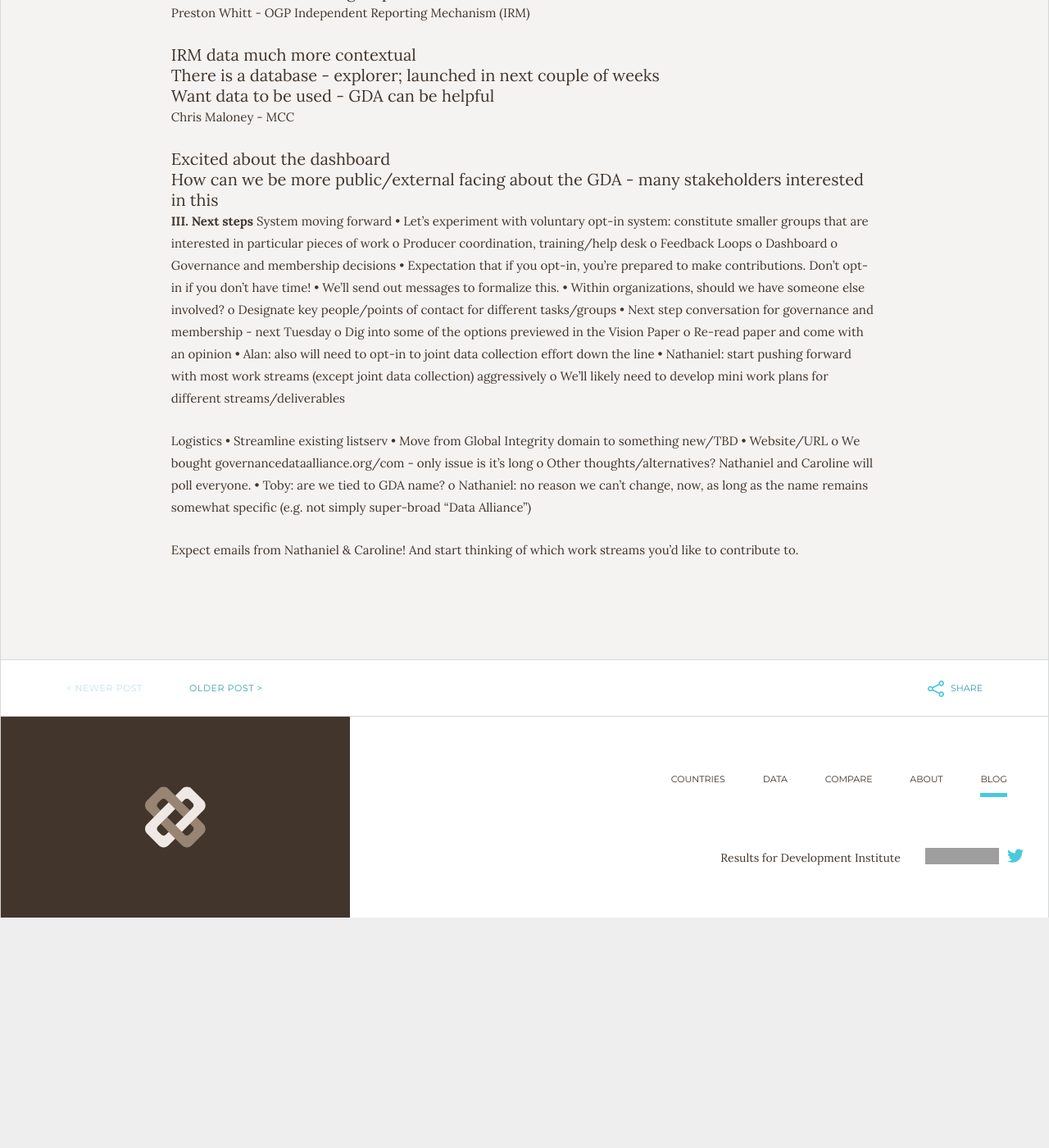
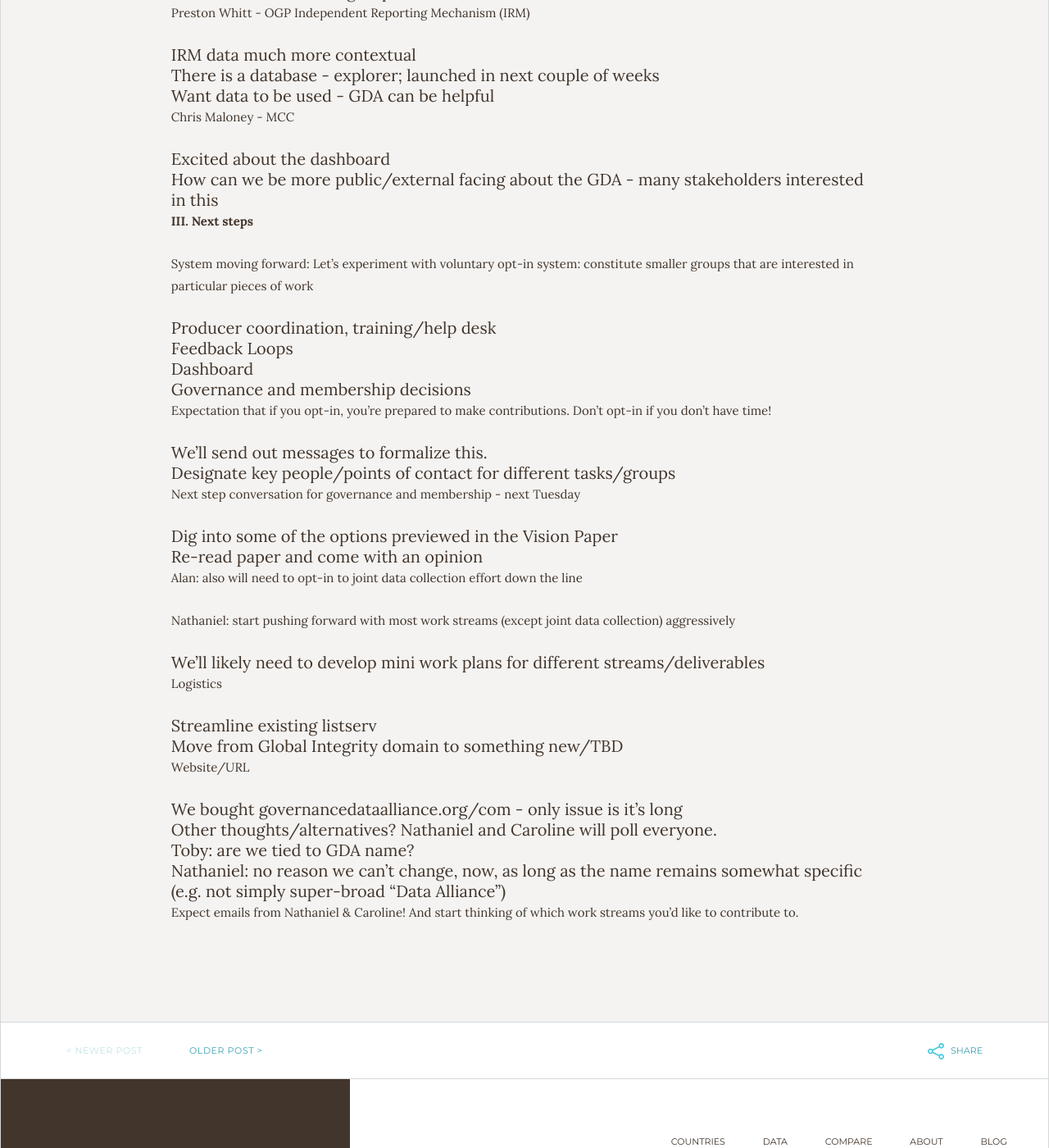
Before and after one commit to GovernanceDataAlliance/GDA-Dashboard, a Jekyll site: the page built from blog/_posts/2016-02-19-kick-off-meeting.md, in a window 1280 px wide and 1400 px high, scrolled down 3703 px. Shown: the whole window at 82% size. Built offline with Jekyll 4.4.1, drawn with Linux system fonts in a browser that asks for light colours; before the commit the page ends 4822 px from its top, so only the background shows below that; grey boxes are pictures that could not be loaded.

Commit message:
Updated 2016-02-19-kick-off-meeting.md

```diff
--- a/blog/_posts/2016-02-19-kick-off-meeting.md
+++ b/blog/_posts/2016-02-19-kick-off-meeting.md
@@ -135,30 +135,35 @@
 
 
 **III. Next steps**
-System moving forward
-•	Let’s experiment with voluntary opt-in system: constitute smaller groups that are interested in particular pieces of work
-o	Producer coordination, training/help desk
-o	Feedback Loops
-o	Dashboard
-o	Governance and membership decisions
-•	Expectation that if you opt-in, you’re prepared to make contributions. Don’t opt-in if you don’t have time!
-•	We’ll send out messages to formalize this.
-•	Within organizations, should we have someone else involved?
-o	Designate key people/points of contact for different tasks/groups
-•	Next step conversation for governance and membership - next Tuesday
-o	Dig into some of the options previewed in the Vision Paper
-o	Re-read paper and come with an opinion
-•	Alan: also will need to opt-in to joint data collection effort down the line
-•	Nathaniel: start pushing forward with most work streams (except joint data collection) aggressively
-o	We’ll likely need to develop mini work plans for different streams/deliverables
+
+System moving forward:
+Let’s experiment with voluntary opt-in system: constitute smaller groups that are interested in particular pieces of work
+- Producer coordination, training/help desk
+- Feedback Loops
+- Dashboard
+- Governance and membership decisions
+
+Expectation that if you opt-in, you’re prepared to make contributions. Don’t opt-in if you don’t have time!
+- We’ll send out messages to formalize this.
+- Designate key people/points of contact for different tasks/groups
+
+Next step conversation for governance and membership - next Tuesday
+- Dig into some of the options previewed in the Vision Paper
+- Re-read paper and come with an opinion
+
+Alan: also will need to opt-in to joint data collection effort down the line
+
+Nathaniel: start pushing forward with most work streams (except joint data collection) aggressively
+- We’ll likely need to develop mini work plans for different streams/deliverables
 
 Logistics
-•	Streamline existing listserv
-•	Move from Global Integrity domain to something new/TBD
-•	Website/URL
-o	We bought governancedataalliance.org/com - only issue is it’s long
-o	Other thoughts/alternatives? Nathaniel and Caroline will poll everyone.
-•	Toby: are we tied to GDA name?
-o	Nathaniel: no reason we can’t change, now, as long as the name remains somewhat specific (e.g. not simply super-broad “Data Alliance”)
+- Streamline existing listserv
+- Move from Global Integrity domain to something new/TBD
+
+Website/URL
+- We bought governancedataalliance.org/com - only issue is it’s long
+- Other thoughts/alternatives? Nathaniel and Caroline will poll everyone.
+- Toby: are we tied to GDA name?
+- Nathaniel: no reason we can’t change, now, as long as the name remains somewhat specific (e.g. not simply super-broad “Data Alliance”)
 
 Expect emails from Nathaniel & Caroline! And start thinking of which work streams you’d like to contribute to.
```
